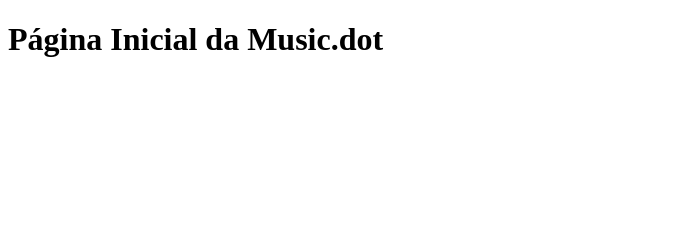
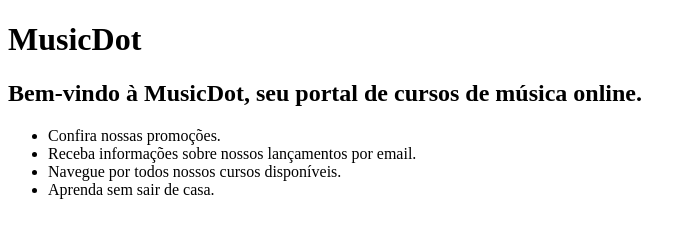
Before and after one commit to leonardosales/music-dot, a plain HTML site: page index.html in a window 1280 px wide. Shown: the whole page, without its empty margins (0-696 px from the left). Drawn offline with Linux system fonts and the light colour scheme.

Commit message:
Tópico HTML, atividade 1

```diff
--- a/index.html
+++ b/index.html
@@ -6,6 +6,13 @@
     <title>Music.dot</title>
 </head>
 <body>
-    <h1>Página Inicial da Music.dot</h1>
+<h1>MusicDot</h1>
+<h2>Bem-vindo à MusicDot, seu portal de cursos de música online.</h2>
+<ul>
+    <li>Confira nossas promoções.</li>
+    <li>Receba informações sobre nossos lançamentos por email.</li>
+    <li>Navegue por todos nossos cursos disponíveis.</li>
+    <li>Aprenda sem sair de casa.</li>
+</ul>
 </body>
 </html>
```
Also changed, not shown: 2 other files.
